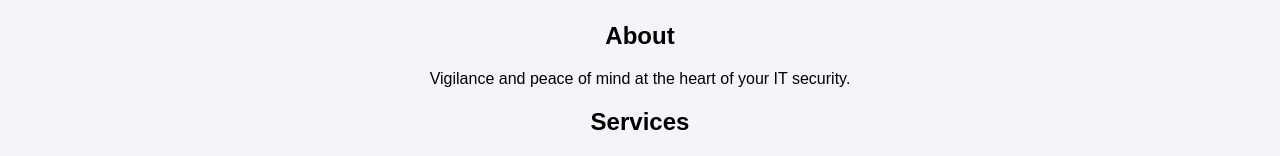
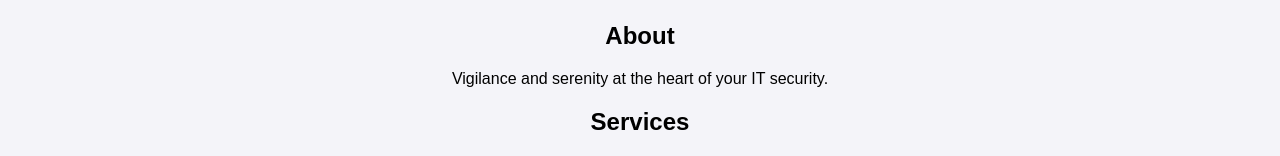
Before and after one commit to Sentrycoresec/Website, a plain HTML site: page index.html in a window 1280 px wide. Shown: the part 160-316 px from the top of the page. Drawn offline with Linux system fonts and the light colour scheme.

Commit message:
Update index.html

```diff
--- a/index.html
+++ b/index.html
@@ -61,7 +61,7 @@
     <main>
         <section id="about">
             <h2>About</h2>
-            <p>Vigilance and peace of mind at the heart of your IT security.</p>
+            <p>Vigilance and serenity at the heart of your IT security.</p>
         </section>
         <section id="services">
             <h2>Services</h2>
```
